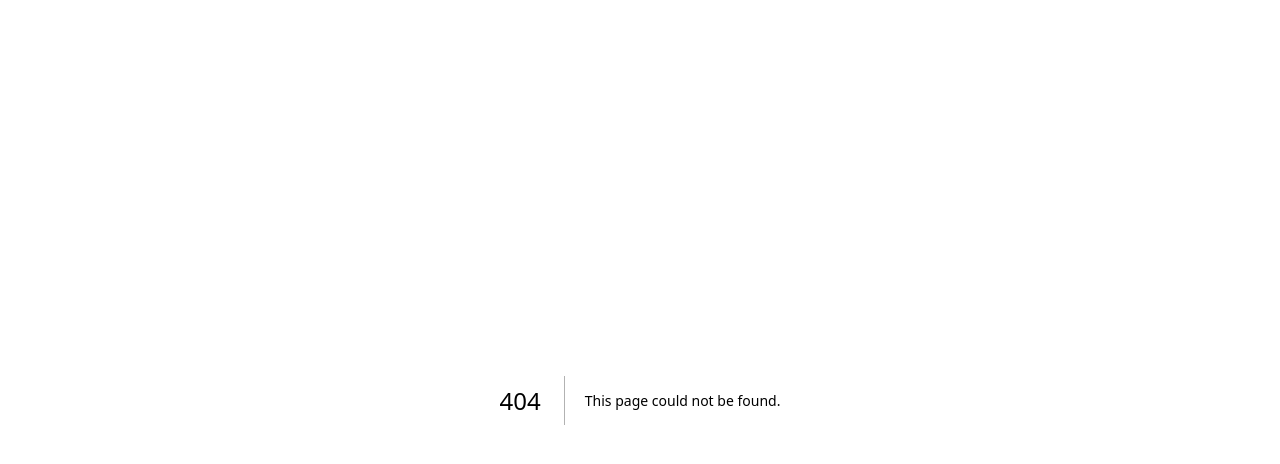
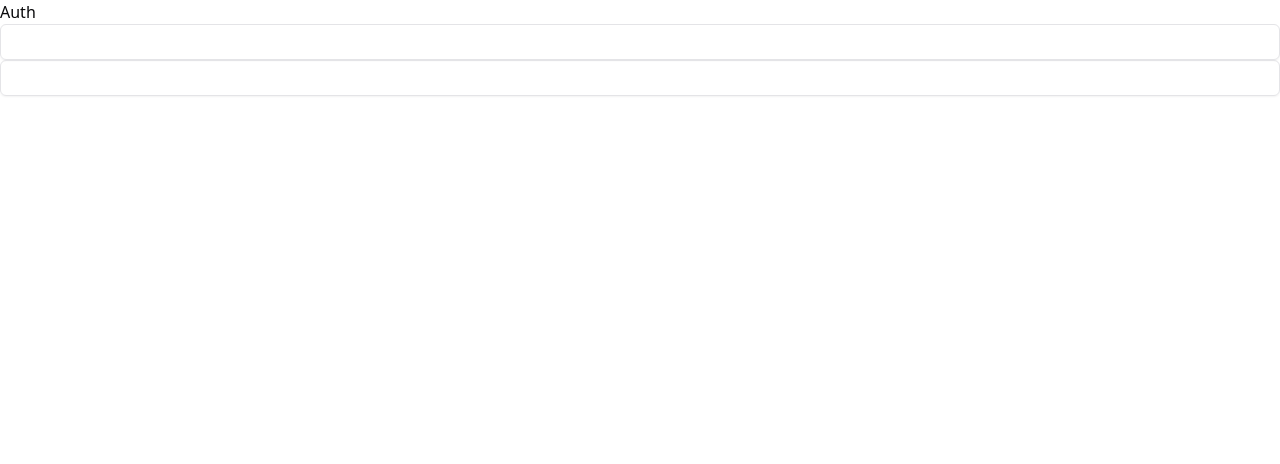
Before and after one commit to ashenoooone/student-hub, a Next.js app: page /auth in a window 1280 px wide. Before the commit this address had no page. Shown: the top 464 px of the page. Built offline with nearby package versions, Linux system fonts and the light colour scheme.

Commit message:
feat: init user entity

```diff
--- /dev/null
+++ b/src/entities/user/api/index.ts
@@ -0,0 +1,3 @@
+
+
+export class UserService {}
--- /dev/null
+++ b/src/pages/auth/index.tsx
@@ -0,0 +1,16 @@
+import {Input} from "@/shared/ui/input";
+
+const AuthPage = () => {
+
+  return (
+    <main>
+      Auth
+      <form>
+        <Input />
+        <Input />
+      </form>
+    </main>
+  );
+};
+
+export default AuthPage;
```
Also changed, not shown: src/entities/user/index.ts (added).
